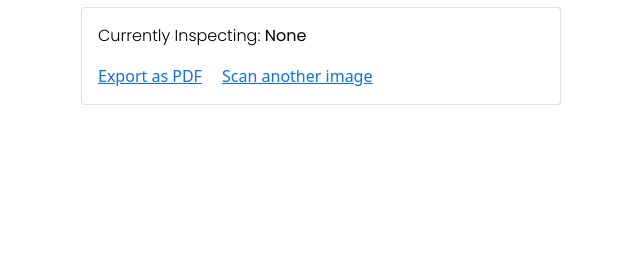
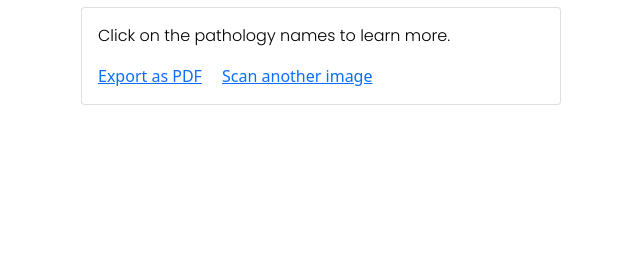
Before and after one commit to SystematicError/chest-xray-ai, a Flask app: page /result in a window 1280 px wide. Shown: the part 524-800 px from the top of the page, without its empty margins (1-641 px from the left). Run offline with Flask 2, Linux system fonts and the light colour scheme.

Commit message:
Drop inspection feature

```diff
--- a/templates/result.html
+++ b/templates/result.html
@@ -58,7 +58,7 @@
                     <div class="card">
                         <div class="card-body">
                             <p class="card-text">
-                                Currently Inspecting: <strong>None</strong>
+                                Click on the pathology names to learn more.
                             </p>
                             <a class="card-link" href="/print-pdf">Export as PDF</a>
                             <a class="card-link" href="/start-scan">Scan another image</a>
```
